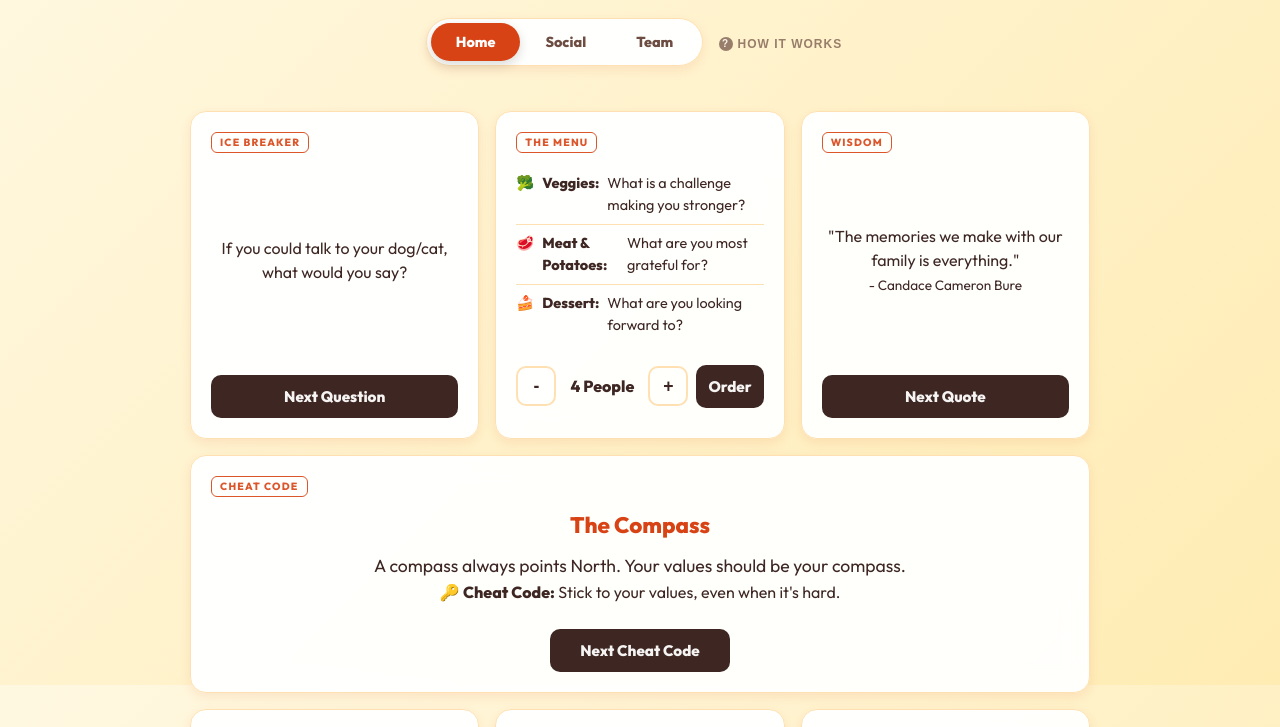
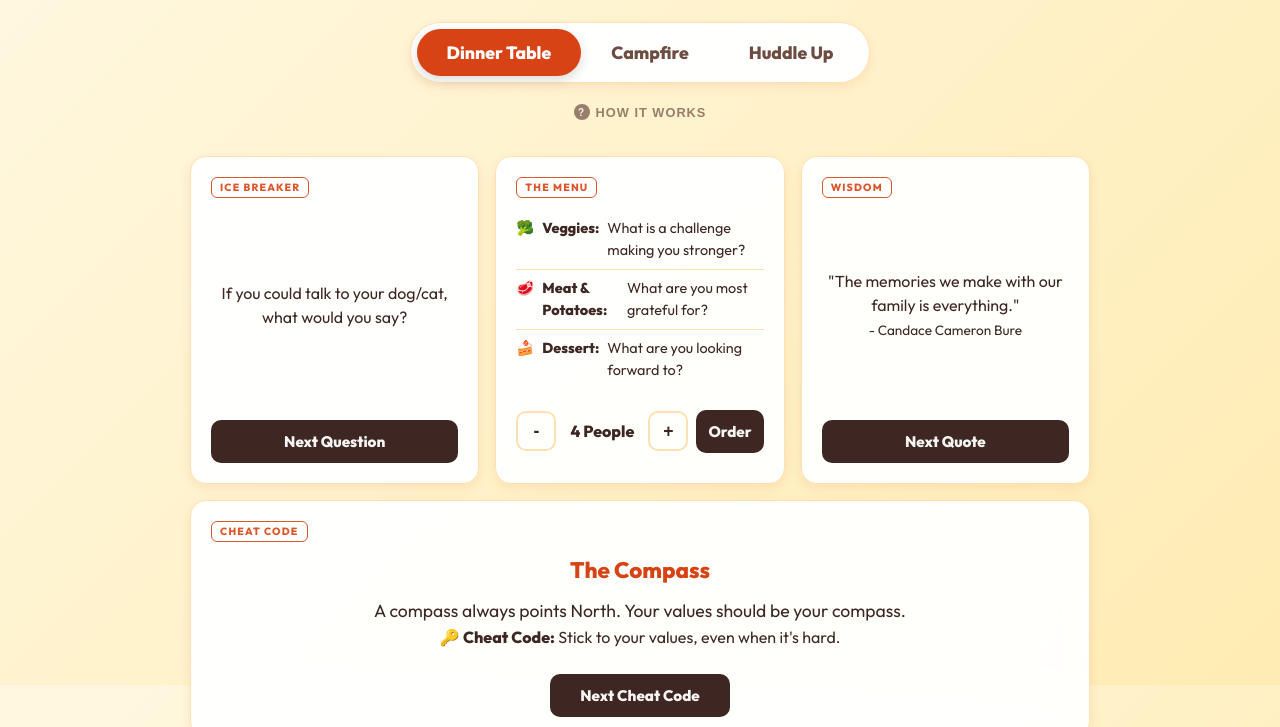
Before and after one commit to Jukes31ryan/Family-Meeting-Hub, a plain HTML site: page index.html in a window 1280 px wide. Shown: the part 115-842 px from the top of the page. Drawn offline with Linux system fonts and the light colour scheme; no server answers.

Commit message:
Add files via upload

```diff
--- a/data.js
+++ b/data.js
@@ -1,6 +1,6 @@
 const db = {
-    // --- HOME MODE (Family/Dinner) ---
-    home: {
+    // --- MODE 1: DINNER TABLE ---
+    dinner: {
         title: "Dinner Table",
         subtitle: "No phones. Just us. Pass the potatoes.",
         tags: ["Ice Breaker", "The Menu", "Wisdom", "Cheat Code", "Humor", "Life Skill"],
@@ -143,8 +143,8 @@ const db = {
             { title: "Identifying Constellations", body: "Find the Big Dipper. The two outer stars of the bowl point directly to the North Star (Polaris)." }
         ]
     },
-    // --- SOCIAL MODE (Friends/Campfire) ---
-    social: {
+    // --- MODE 2: CAMPFIRE ---
+    campfire: {
         title: "The Campfire",
         subtitle: "Sparking conversations that burn bright.",
         tags: ["Vibe Check", "Highs & Lows", "Wisdom", "Hot Take", "Humor", "Party Trick"],
@@ -175,8 +175,8 @@ const db = {
         ad_text: "Brought to you by",
         ad_link: "Noble Realty WV &rarr;"
     },
-    // --- TEAM MODE (Work/Huddle) ---
-    team: {
+    // --- MODE 3: HUDDLE UP ---
+    huddle: {
         title: "The Huddle",
         subtitle: "Unite the squad. Clear the path. Win the day.",
         tags: ["Warm Up", "Check-In", "Mindset", "The Playbook", "Humor", "Growth"],
--- a/index.html
+++ b/index.html
@@ -12,7 +12,7 @@
         :root { --transition: all 0.3s ease; }
 
         /* --- THEME 1: FAMILY (Harvest) --- */
-        body[data-mode="home"] {
+        body[data-mode="dinner"] {
             --bg-gradient: linear-gradient(135deg, #fff8e1 0%, #ffecb3 100%);
             --bg-gradient-accent: linear-gradient(to right, #d84315, #5d4037);
             --glass-bg: rgba(255, 255, 255, 0.95);
@@ -25,7 +25,7 @@
         }
 
         /* --- THEME 2: SOCIAL (Campfire) --- */
-        body[data-mode="social"] {
+        body[data-mode="campfire"] {
             --bg-gradient: linear-gradient(to bottom, #000000, #1a1a1a);
             --bg-gradient-accent: linear-gradient(to right, #ff9966, #ff5e62);
             --glass-bg: rgba(30, 30, 30, 0.9);
@@ -38,7 +38,7 @@
         }
 
         /* --- THEME 3: TEAM (Varsity) --- */
-        body[data-mode="team"] {
+        body[data-mode="huddle"] {
             --bg-gradient: linear-gradient(135deg, #0f0c29, #302b63, #24243e);
             --bg-gradient-accent: linear-gradient(to right, #00c6ff, #0072ff);
             --glass-bg: rgba(255, 255, 255, 0.98);
@@ -69,7 +69,7 @@
 
         h1 {
             font-weight: 800;
-            font-size: 3rem;
+            font-size: 3.2rem;
             margin-bottom: 5px;
             letter-spacing: -2px;
             background: var(--bg-gradient-accent);
@@ -81,42 +81,59 @@
 
         .tagline { font-size: 1.1rem; color: var(--text-sub); margin-bottom: 25px; font-weight: 600; opacity: 0.8; letter-spacing: 0.5px; }
 
-        /* --- TABS --- */
+        /* --- BIG MODE TABS --- */
         .mode-tabs {
             background: var(--glass-bg);
-            padding: 4px;
+            padding: 6px;
             border-radius: 50px;
             display: inline-flex;
             border: 1px solid var(--border);
             box-shadow: var(--card-shadow);
             backdrop-filter: blur(10px);
-            margin-bottom: 15px; /* Spacing below tabs */
+            margin-bottom: 10px;
         }
-        .tab-btn { background: transparent; border: none; padding: 10px 25px; border-radius: 30px; cursor: pointer; font-family: 'Outfit', sans-serif; font-weight: 700; color: var(--text-sub); transition: var(--transition); font-size: 0.9rem; }
+        .tab-btn {
+            background: transparent;
+            border: none;
+            padding: 12px 30px;
+            border-radius: 30px;
+            cursor: pointer;
+            font-family: 'Outfit', sans-serif;
+            font-weight: 800;
+            color: var(--text-sub);
+            transition: var(--transition);
+            font-size: 1.1rem;
+        }
         .tab-btn.active { background: var(--accent); color: var(--btn-text); box-shadow: 0 4px 12px rgba(0,0,0,0.15); }
-        body[data-mode="social"] .tab-btn.active { color: #1a1a1a; }
+        body[data-mode="campfire"] .tab-btn.active { color: #1a1a1a; }
 
-        /* --- SUBTLE GUIDE BUTTON (Moved Below Tabs) --- */
+        /* --- CENTERED, SMALL GUIDE BUTTON --- */
+        .guide-container {
+            display: flex;
+            justify-content: center;
+            width: 100%;
+        }
         .guide-btn {
             background: transparent;
             border: none;
             color: var(--text-sub);
             padding: 6px 12px;
-            font-size: 0.75rem;
+            font-size: 0.8rem;
             font-weight: 600;
             cursor: pointer;
             display: inline-flex;
             align-items: center;
-            gap: 5px;
+            gap: 6px;
             opacity: 0.7;
             transition: var(--transition);
             text-transform: uppercase;
             letter-spacing: 1px;
+            margin-top: 5px;
         }
         .guide-btn:hover { opacity: 1; color: var(--accent); }
         .guide-icon {
             display: flex; justify-content: center; align-items: center;
-            width: 14px; height: 14px; border-radius: 50%;
+            width: 16px; height: 16px; border-radius: 50%;
             background: var(--text-sub); color: var(--glass-bg);
             font-size: 10px; font-weight: bold;
         }
@@ -125,19 +142,19 @@
         .guide-content {
             display: none;
             background: var(--glass-bg);
-            padding: 20px;
+            padding: 25px;
             border-radius: 16px;
-            margin: 10px auto 0 auto;
+            margin: 15px auto 0 auto;
             border: 1px solid var(--accent);
-            font-size: 0.95rem;
+            font-size: 1rem;
             line-height: 1.6;
             text-align: left;
             max-width: 500px;
             animation: fadeIn 0.3s ease;
             box-shadow: var(--card-shadow);
         }
-        .guide-step { display: flex; gap: 12px; margin-bottom: 10px; align-items: flex-start; }
-        .step-num { color: var(--accent); font-weight: 800; min-width: 20px; }
+        .guide-step { display: flex; gap: 15px; margin-bottom: 12px; align-items: flex-start; }
+        .step-num { color: var(--accent); font-weight: 800; min-width: 20px; font-size: 1.2rem; }
 
         /* --- GRID --- */
         .grid {
@@ -182,7 +199,7 @@
 
         .btn { background: var(--text-main); color: var(--glass-bg); border: none; width: 100%; padding: 12px; border-radius: 10px; font-weight: 700; font-family: 'Outfit', sans-serif; cursor: pointer; transition: var(--transition); font-size: 0.95rem; margin-top: auto; }
         .btn:hover { background: var(--accent); color: var(--btn-text); transform: translateY(-2px); }
-        body[data-mode="social"] .btn:hover { color: #1a1a1a; }
+        body[data-mode="campfire"] .btn:hover { color: #1a1a1a; }
         .btn:active { transform: scale(0.98); }
 
         .counter-group { display: flex; align-items: center; gap: 8px; width: 100%; margin-top: auto;}
@@ -197,12 +214,12 @@
         @media (max-width: 768px) {
             h1 { font-size: 2.5rem; }
             .mode-tabs { width: 100%; display: flex; }
-            .tab-btn { flex: 1; padding: 10px 0; }
+            .tab-btn { flex: 1; padding: 12px 0; }
             .card-feature { padding: 20px; }
         }
     </style>
 </head>
-<body data-mode="home">
+<body data-mode="dinner">
 
     <div class="container">
         <header>
@@ -210,19 +227,21 @@
             <div class="tagline">Meaningful conversations, made easy.</div>
 
             <div class="mode-tabs">
-                <button class="tab-btn active" onclick="setMode('home')" id="tab-home">Home</button>
-                <button class="tab-btn" onclick="setMode('social')" id="tab-social">Social</button>
-                <button class="tab-btn" onclick="setMode('team')" id="tab-team">Team</button>
+                <button class="tab-btn active" onclick="setMode('dinner')" id="tab-dinner">Dinner Table</button>
+                <button class="tab-btn" onclick="setMode('campfire')" id="tab-campfire">Campfire</button>
+                <button class="tab-btn" onclick="setMode('huddle')" id="tab-huddle">Huddle Up</button>
             </div>
 
-            <button class="guide-btn" onclick="toggleGuide()">
-                <div class="guide-icon">?</div> How it works
-            </button>
+            <div class="guide-container">
+                <button class="guide-btn" onclick="toggleGuide()">
+                    <div class="guide-icon">?</div> How it works
+                </button>
+            </div>
 
             <div id="guide-box" class="guide-content">
-                <div class="guide-step"><div class="step-num">1.</div><div><strong>Select a Mode:</strong> Tap Home, Social, or Team above.</div></div>
-                <div class="guide-step"><div class="step-num">2.</div><div><strong>Set the Stage:</strong> Put the phone in the center of the table.</div></div>
-                <div class="guide-step"><div class="step-num">3.</div><div><strong>Pass it Around:</strong> Read a card, answer, then pass the phone.</div></div>
+                <div class="guide-step"><div class="step-num">1.</div><div><strong>Pick a Vibe:</strong> Choose Dinner Table, Campfire, or Huddle Up above.</div></div>
+                <div class="guide-step"><div class="step-num">2.</div><div><strong>Set the Stage:</strong> Place this phone in the middle of the table.</div></div>
+                <div class="guide-step"><div class="step-num">3.</div><div><strong>Pass it Around:</strong> Read a card, share your answer, then pass it on.</div></div>
                 <div class="guide-step"><div class="step-num">4.</div><div><strong>No Scrolling:</strong> This is the only screen allowed right now.</div></div>
             </div>
         </header>
@@ -295,7 +314,7 @@
             document.body.innerHTML = "<div style='text-align:center; padding:50px; font-family:sans-serif;'><h1>⚠️ Connection Error</h1><p>I cannot find your <strong>data.js</strong> file.</p><p>Make sure both <strong>index.html</strong> and <strong>data.js</strong> are in the same folder on GitHub.</p></div>";
         }
 
-        let currentMode = 'home';
+        let currentMode = 'dinner';
         let participants = 4;
         let usedIndices = { iceBreaker: [], quote: [], dynamic: [], skill: [] };
 
@@ -304,7 +323,7 @@
             if(savedMode && db[savedMode]) {
                 setMode(savedMode);
             } else {
-                setMode('home');
+                setMode('dinner');
             }
         };
 
```
